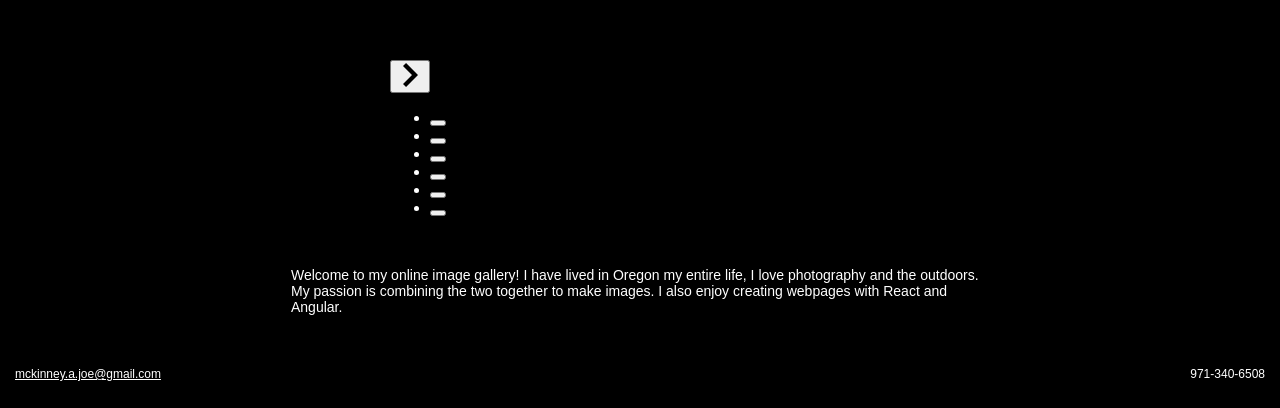
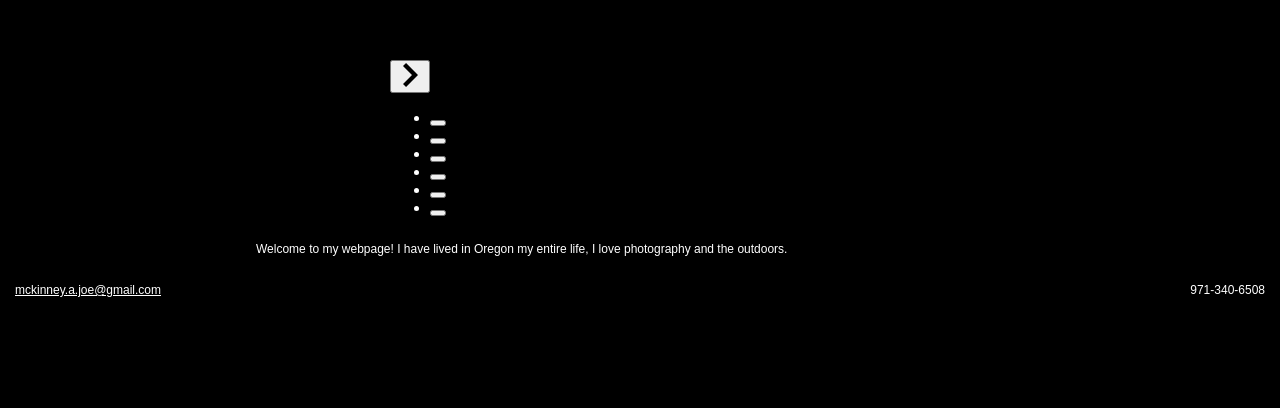
Before and after one commit to mckjoe/mySite, a React (Create React App) app: page /artsfuns in a window 1280 px wide. Shown: the part 2389-2797 px from the top of the page. After the commit the page ends 2713 px from the top, so only its background shows below. Built offline with nearby package versions, Linux system fonts and the light colour scheme.

Commit message:
fix website component styling.

```diff
--- a/src/components/HomepageText.jsx
+++ b/src/components/HomepageText.jsx
@@ -3,7 +3,7 @@ import React from 'react';
 function HomepageText(){
 return(
   <div className="HomepageText">
-    <p>Welcome to my online image gallery!  I have lived in Oregon my entire life, I love photography and the outdoors.  My passion is combining the two together to make images.  I also enjoy creating webpages with React and Angular.</p>
+    <p>Welcome to my webpage!  I have lived in Oregon my entire life, I love photography and the outdoors. </p>
   </div>
 );
 }
--- a/src/css/App.css
+++ b/src/css/App.css
@@ -61,42 +61,20 @@
   text-align: center;
 }
 
-/* Image Slider */
-/* .slider-image {
-  width: 100%;
-}
-
-.slider {
-  overflow: hidden;
-  grid-column: 1 / 3;
-  margin-top: 25px;
-}
-
-  img {
-    max-width: 400px;
-    float: left;
-  }
-
-  figure {
-    position: relative;
-    width: 500%;
-    margin: 0;
-    left: 0;
-    text-align: left;
-    font-size: 0;
-    animation: 30s slidy infinite;
- } */
-
  .homePage {
    width: 60%;
    margin: 0 auto;
  }
 
+ .HomepageText {
+   width: 100%;
+ }
+
  .HomepageText p {
    margin: 0 auto;
-   padding: 25px 35px;
-   font-size: 14px;
+   font-size: 12px;
    font-family: sans-serif;
+   width: 100%;
  }
 
 .footer {
@@ -109,13 +87,6 @@
 a {
   color: white;
 }
-
-/* .gallery-options {
-  display: grid;
-  grid-template-columns: 1fr;
-  max-width: 900px;
-  margin: 0 auto;
-} */
 
 .gallery-thumbs {
   display: flex;
@@ -134,7 +105,6 @@ a {
 .gallery-thumbs p:hover {
   cursor: pointer;
 }
-
 
 .gallery-thumbs img {
   width: 80%;
@@ -193,7 +163,8 @@ img.portrait-format {
 
 .website img {
   display: inline-block;
-  margin: 0 auto;
+  margin: 0 auto 10px auto;
+  width: 50px;
 }
 
 .website a {
@@ -201,7 +172,6 @@ img.portrait-format {
   margin-top: 10px;
   color: black;
 }
-
 
 .fader {
   width: 100%;
@@ -213,24 +183,6 @@ img.portrait-format {
   max-width: 500px;
   margin-bottom: 10px;
 }
-
-/* @keyframes fader {
-  from { opacity: 1.0; }
-  to   { opacity: 0.0; }
-}
-
-@keyframes slidy {
-  0% { left: 0%; }
-  10% { left: 0%; }
-  20% { left: -100%; }
-  30% { left: -100%; }
-  40% { left: -200%; }
-  50% { left: -200%; }
-  60% { left: -300%; }
-  75% { left: -300%; }
-  80% { left: -400%; }
-  100% { left: -400%; }
-} */
 
 @media screen and (min-width: 660px) {
   .gallery-options {
```
